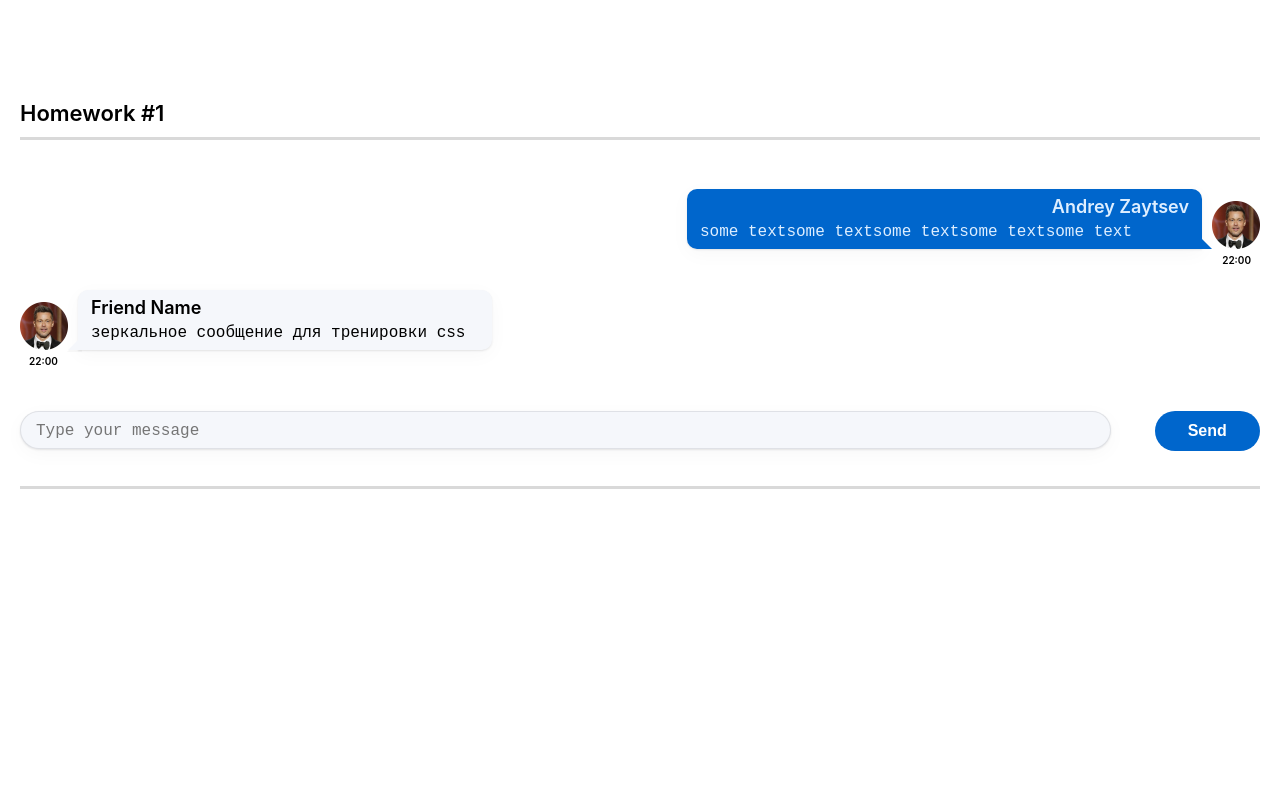
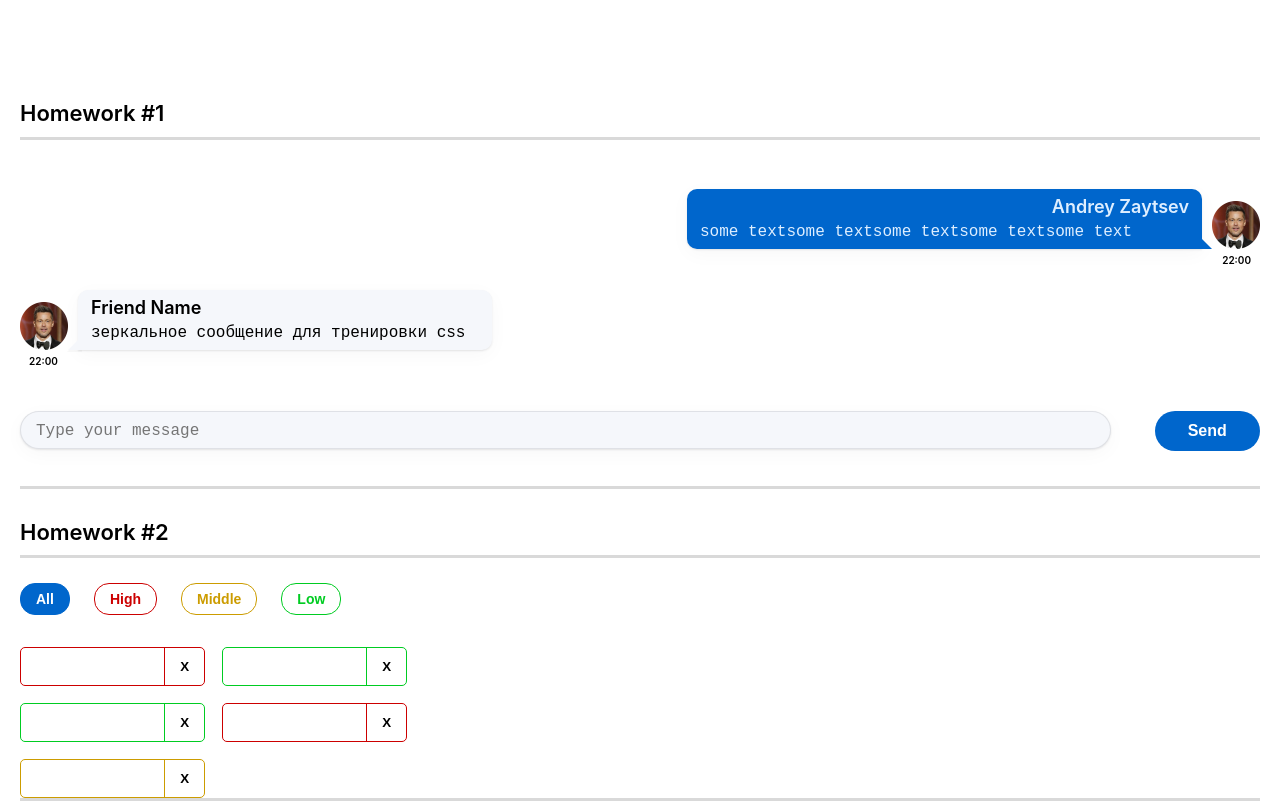
Before and after one commit to AndreyZaytsev90/IT-INC-autocheckNext, a React (Create React App) app in the folder hws2-master/: page / in a window 1280 px wide. Built offline with nearby package versions, Linux system fonts and the light colour scheme.

Commit message:
hw6 continues

```diff
--- a/hws2-master/src/s1-main/App.module.css
+++ b/hws2-master/src/s1-main/App.module.css
@@ -11,6 +11,7 @@
   /* Отступы для соответствия */
   box-sizing: border-box;
   /* Включаем отступы в ширину */
+
 }
 
 .hw {
@@ -41,6 +42,7 @@
   width: 100%;
   box-sizing: border-box;
   /* Включаем отступы в ширину */
+  margin-top: 30px;
 }
 
 /* Медиазапросы для адаптивности */
--- a/hws2-master/src/s1-main/App.tsx
+++ b/hws2-master/src/s1-main/App.tsx
@@ -1,13 +1,14 @@
 import React from 'react'
 import s from './App.module.css'
 import HW1 from '../s2-homeworks/hw01/HW1'
+import HW2 from '../s2-homeworks/hw02/HW2'
 
 function App() {
   return (
     <div className={s.App}>
-            <HW1/>
+      <HW1 />
       {/*раскомментировать по ходу выполнения*/}
-            {/*<HW2/>*/}
+      <HW2 />
       {/*<HW3/>*/}
       {/*<HW4/>*/}
 
--- a/hws2-master/src/s2-homeworks/hw02/HW2.tsx
+++ b/hws2-master/src/s2-homeworks/hw02/HW2.tsx
@@ -1,4 +1,4 @@
-import React, {useState} from 'react'
+import React, { useState } from 'react'
 import Affairs from './affairs/Affairs'
 import s2 from '../../s1-main/App.module.css'
 
@@ -17,29 +17,37 @@ import s2 from '../../s1-main/App.module.css'
 * */
 
 // types
-export type AffairPriorityType = any // need to fix any
+export type AffairPriorityType = 'high' | 'middle' | 'low'
 export type AffairType = {
-    _id: any // need to fix any
-    name: any // need to fix any
+  _id: number
+  name: string
   priority: AffairPriorityType
 }
 export type FilterType = 'all' | AffairPriorityType
 
 // constants
-const defaultAffairs: any = [ // need to fix any
-    {_id: 1, name: 'React', priority: 'high'}, // студенты могут изменить содержимое name и количество элементов в массиве, ...priority не менять!
-    {_id: 2, name: 'anime', priority: 'low'},
-    {_id: 3, name: 'games', priority: 'low'},
-    {_id: 4, name: 'work', priority: 'high'},
-    {_id: 5, name: 'html & css', priority: 'middle'},
+const defaultAffairs: AffairType[] = [
+  { _id: 1, name: 'React', priority: 'high' },
+  { _id: 2, name: 'anime', priority: 'low' },
+  { _id: 3, name: 'games', priority: 'low' },
+  { _id: 4, name: 'work', priority: 'high' },
+  { _id: 5, name: 'html & css', priority: 'middle' },
 ]
 
 // pure helper functions
-export const filterAffairs = (affairs: any, filter: any): any => { // need to fix any
+export const filterAffairs = (affairs: AffairType[], filter: FilterType): AffairType[] => {
+  switch (filter) {
+    case 'high':
+      return affairs.filter(aff => aff.priority === 'high');
+    case 'middle':
+      return affairs.filter(aff => aff.priority === 'middle');
+    case 'low':
+      return affairs.filter(aff => aff.priority === 'low');
+    default:
+      return affairs;
+  }
+};
 
-
-    return affairs // need to fix
-}
 export const deleteAffair = (affairs: any, _id: any): any => { // need to fix any
 
   return affairs // need to fix
```
Also changed, not shown: hws2-master/jest.config.ts (added, +18 -0 lines). Lines whose indentation alone changed are shown as unchanged.
